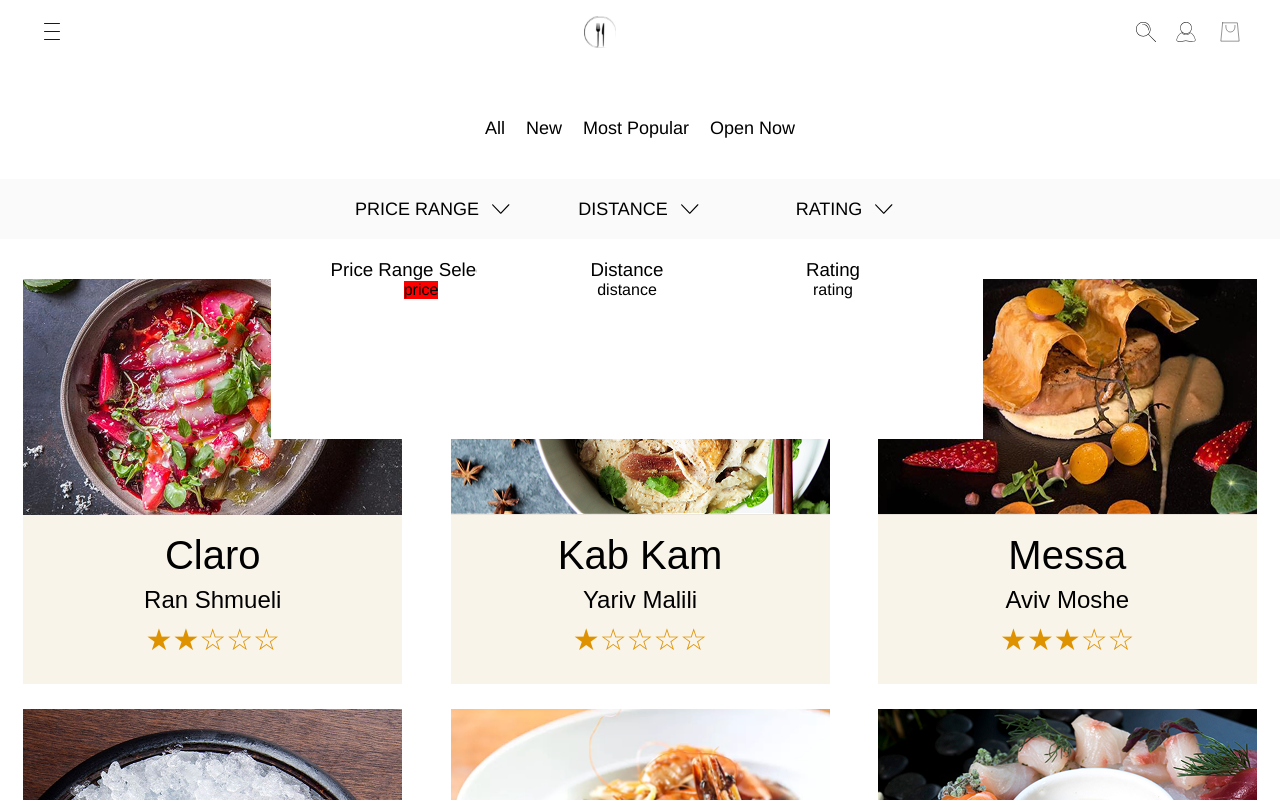
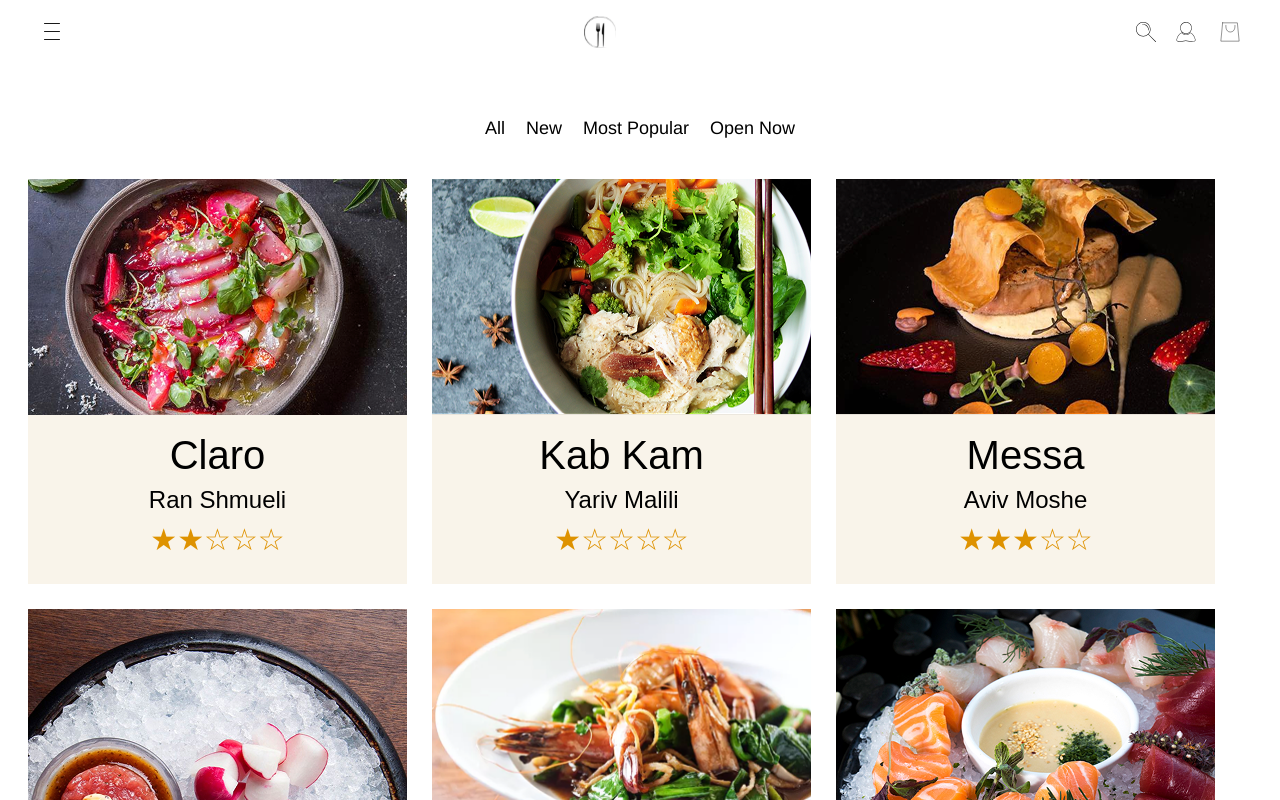
Before and after one commit to n-shahaf/epicure, a Next.js app: page /restaurants in a window 1280 px wide. Shown: the top 800 px of the page. Built offline with nearby package versions, Linux system fonts and the light colour scheme.

Commit message:
updated restaurantList responsive design - remove restaurant filter section as its un finished

```diff
--- a/src/app/restaurants/page.tsx
+++ b/src/app/restaurants/page.tsx
@@ -3,8 +3,9 @@ import styles from '@/app/restaurants/page.module.scss'
 import SearchParamsList from '@/components/SearchParamsList/SearchParamsList'
 import RestaurantList from '@/components/RestaurantList/RestaurantList'
 import { getRestaurants } from '@/services/api.service'
-import RestaurantFilters from '@/components/RestaurantFilters/RestaurantFilters'
+// import RestaurantFilters from '@/components/RestaurantFilters/RestaurantFilters'
 
+//TODO: RestaurantFiltersSection
 
 const RestaurantPage = async ({ searchParams }: { searchParams: { [key: string]: string } }) => {
     const params = await searchParams
@@ -17,7 +18,7 @@ const RestaurantPage = async ({ searchParams }: { searchParams: { [key: string]:
         <div className={styles.container}>
             <h1 className={styles.title}>Restaurants</h1>
             <SearchParamsList />
-            <RestaurantFilters />
+            {/* <RestaurantFilters /> */}
             <RestaurantList restaurants={restaurants} />
         </div>
     )
--- a/src/components/RestaurantList/RestaurantList.module.scss
+++ b/src/components/RestaurantList/RestaurantList.module.scss
@@ -5,11 +5,16 @@
 
 }
 
-@media (min-width: 768px) {
+@media (min-width: 1024px) {
     .list {
         flex-direction: row;
         flex-wrap: wrap;
-        justify-content: space-evenly;
-
+        max-width: 850px;
     }
 }
+
+@media (min-width: 1200px) {
+    .list {
+        max-width: 1224px;
+    }
+}
--- a/src/components/SearchParamsList/SearchParamsList.tsx
+++ b/src/components/SearchParamsList/SearchParamsList.tsx
@@ -12,7 +12,7 @@ const SearchParamsList = () => {
 
     const handleClick = (param: string) => {
         const params = new URLSearchParams(searchParams.toString())
-        params.set('q', param) // Set the 'q' search parameter
+        params.set('q', param)
         router.push(`/restaurants?${params.toString().toLowerCase()}`) // Update the URL
     }
 
```
